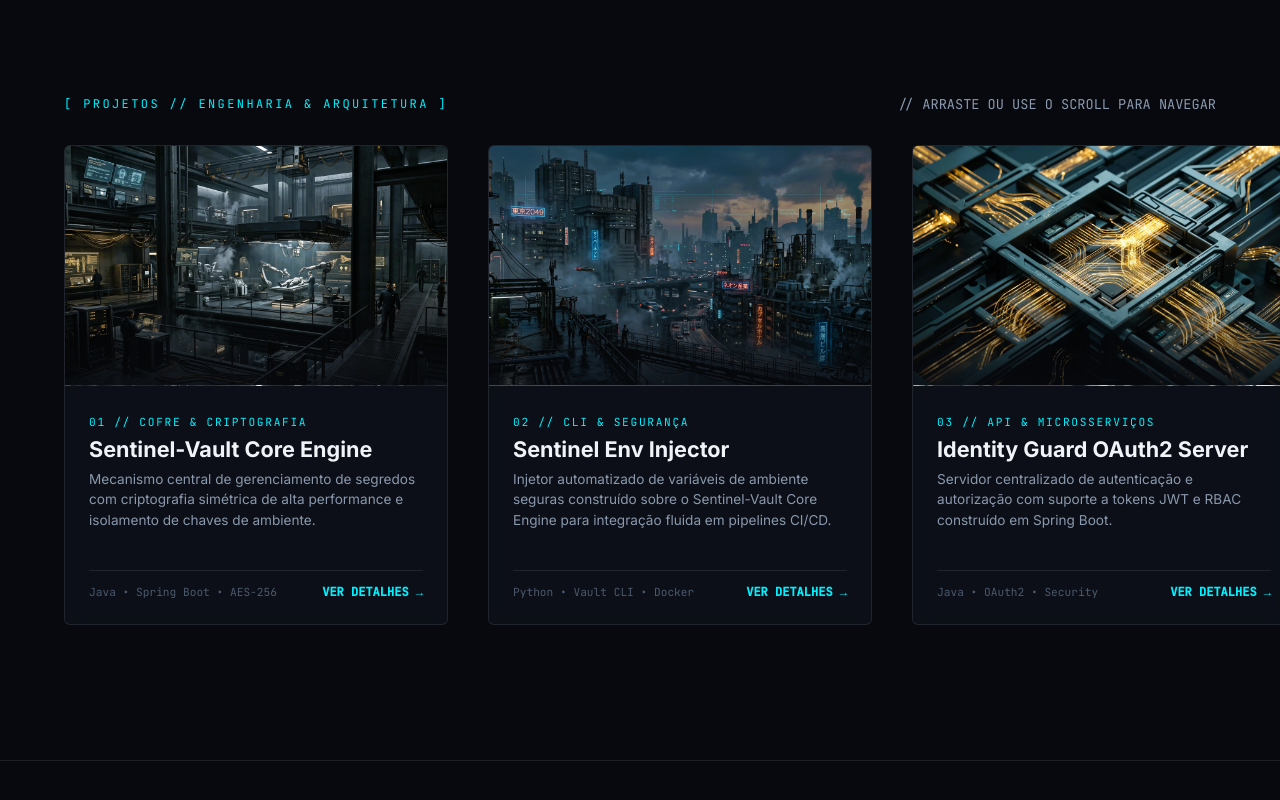
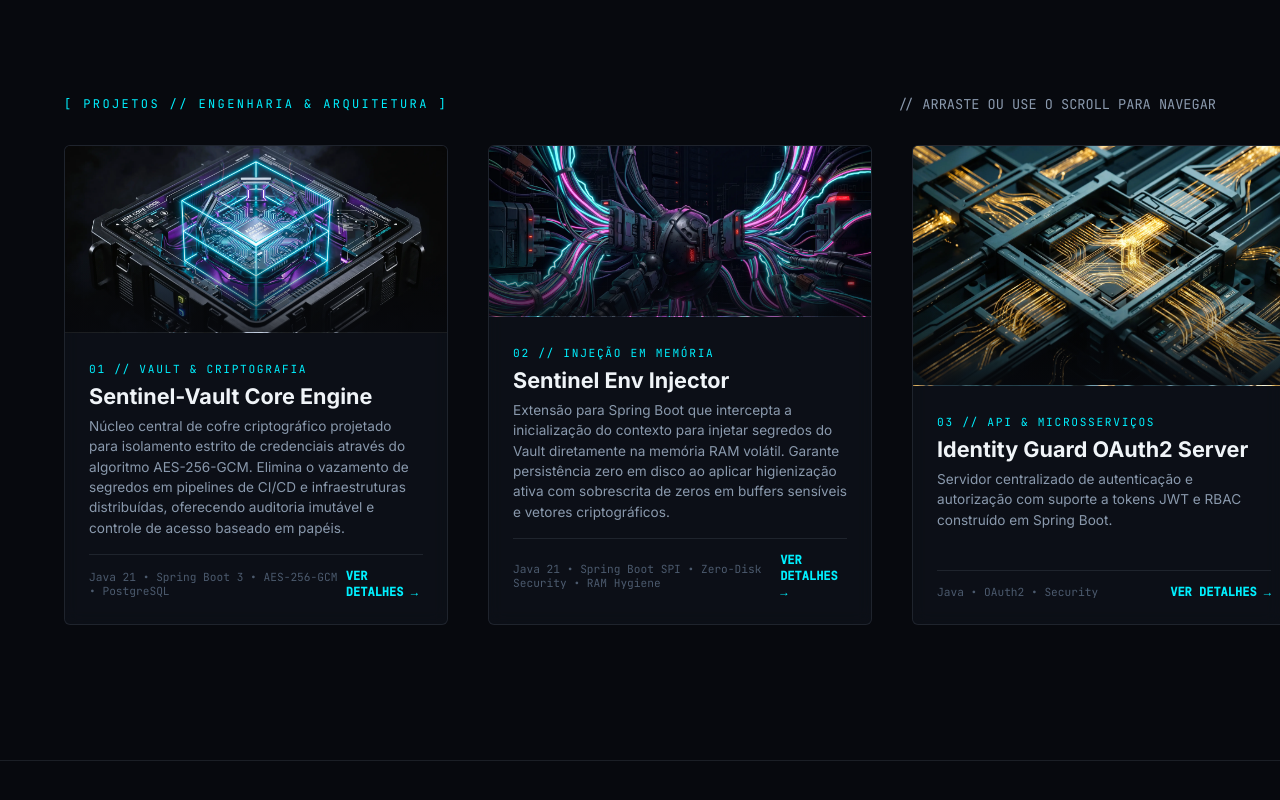
Before and after one commit to dedeus-lucas/dr4co-dev-portfolio, a website built with Vite: page index.html in a window 1280 px wide. Shown: the part 3922-4722 px from the top of the page. Built offline with nearby package versions, Linux system fonts and the light colour scheme; some packages are replaced by stand-ins of ours.

Commit message:
feat: update Sentinel-Vault and Sentinel-Env-Injector cards technical copy and i18n

```diff
--- a/index.html
+++ b/index.html
@@ -459,26 +459,28 @@
             <div
               class="project-card-image"
               style="
-                background-image: url(&quot;/assets/images/hero-1.webp&quot;);
+                background-image: url(&quot;/assets/images/sentinel-vault-img.webp&quot;);
               "
             ></div>
             <div class="project-card-body">
               <div>
                 <span class="project-card-cat" data-i18n="p1Cat"
-                  >01 // COFRE & CRIPTOGRAFIA</span
+                  >01 // VAULT & CRIPTOGRAFIA</span
                 >
                 <h3 class="project-card-title" data-i18n="p1Title">
                   Sentinel-Vault Core Engine
                 </h3>
                 <p class="project-card-desc" data-i18n="p1Desc">
-                  Mecanismo central de gerenciamento de segredos com
-                  criptografia simétrica de alta performance e isolamento de
-                  chaves de ambiente.
+                  Núcleo central de cofre criptográfico projetado para
+                  isolamento estrito de credenciais através do algoritmo
+                  AES-256-GCM. Elimina o vazamento de segredos em pipelines de
+                  CI/CD e infraestruturas distribuídas, oferecendo auditoria
+                  imutável e controle de acesso baseado em papéis.
                 </p>
               </div>
               <div class="project-card-footer">
                 <span class="project-card-techs"
-                  >Java • Spring Boot • AES-256</span
+                  >Java 21 • Spring Boot 3 • AES-256-GCM • PostgreSQL</span
                 >
                 <span class="project-card-link" data-i18n="projectCaseBtn"
                   >VER DETALHES &rarr;</span
@@ -492,26 +494,29 @@
             <div
               class="project-card-image"
               style="
-                background-image: url(&quot;/assets/images/hero-2.webp&quot;);
+                background-image: url(&quot;/assets/images/sentinel-env-injector-img.webp&quot;);
               "
             ></div>
             <div class="project-card-body">
               <div>
                 <span class="project-card-cat" data-i18n="p2Cat"
-                  >02 // CLI & SEGURANÇA</span
+                  >02 // INJEÇÃO EM MEMÓRIA</span
                 >
                 <h3 class="project-card-title" data-i18n="p2Title">
                   Sentinel Env Injector
                 </h3>
                 <p class="project-card-desc" data-i18n="p2Desc">
-                  Injetor automatizado de variáveis de ambiente seguras
-                  construído sobre o Sentinel-Vault Core Engine para integração
-                  fluida em pipelines CI/CD.
+                  Extensão para Spring Boot que intercepta a inicialização do
+                  contexto para injetar segredos do Vault diretamente na memória
+                  RAM volátil. Garante persistência zero em disco ao aplicar
+                  higienização ativa com sobrescrita de zeros em buffers
+                  sensíveis e vetores criptográficos.
                 </p>
               </div>
               <div class="project-card-footer">
                 <span class="project-card-techs"
-                  >Python • Vault CLI • Docker</span
+                  >Java 21 • Spring Boot SPI • Zero-Disk Security • RAM
+                  Hygiene</span
                 >
                 <span class="project-card-link" data-i18n="projectCaseBtn"
                   >VER DETALHES &rarr;</span
--- a/src/scripts/i18n.js
+++ b/src/scripts/i18n.js
@@ -46,7 +46,7 @@ export const translations = {
       "Aprofundamento no ecossistema Java/Spring Boot, proteção de APIs RESTful (OAuth2/JWT), conceitos de criptografia, conteinerização com Docker e noções de Cloud Security.",
     j2026Title: "Projetos Reais & Expansão",
     j2026Desc:
-      "Desenvolvimento de soluções em escala, integração multi-framework com Python para automação e scripts, conhecimentos em Node.js e aplicação practical de IA no fluxo de trabalho.",
+      "Desenvolvimento de soluções em escala, integração multi-framework com Python para automação e scripts, conhecimentos em Node.js e aplicação prática de IA no fluxo de trabalho.",
     jFutureTitle: "Especialização & Soluções",
     jFutureDesc:
       "Foco contínuo no aprimoramento de AppSec, pipelines robustos de DevSecOps, estudos em System Design e arquitetura de sistemas distribuídos.",
@@ -73,15 +73,15 @@ export const translations = {
     projectsScrollHint: "// ARRASTE OU USE O SCROLL PARA NAVEGAR",
     projectCaseBtn: "VER DETALHES \u2192",
 
-    p1Cat: "01 // COFRE & CRIPTOGRAFIA",
+    p1Cat: "01 // VAULT & CRIPTOGRAFIA",
     p1Title: "Sentinel-Vault Core Engine",
     p1Desc:
-      "Mecanismo central de gerenciamento de segredos com criptografia simétrica de alta performance e isolamento de chaves de ambiente.",
+      "Núcleo central de cofre criptográfico projetado para isolamento estrito de credenciais através do algoritmo AES-256-GCM. Elimina o vazamento de segredos em pipelines de CI/CD e infraestruturas distribuídas, oferecendo auditoria imutável e controle de acesso baseado em papéis.",
 
-    p2Cat: "02 // CLI & SEGURANÇA",
+    p2Cat: "02 // INJEÇÃO EM MEMÓRIA",
     p2Title: "Sentinel Env Injector",
     p2Desc:
-      "Injetor automatizado de variáveis de ambiente seguras construído sobre o Sentinel-Vault Core Engine para integração fluida em pipelines CI/CD.",
+      "Extensão para Spring Boot que intercepta a inicialização do contexto para injetar segredos do Vault diretamente na memória RAM volátil. Garante persistência zero em disco ao aplicar higienização ativa com sobrescrita de zeros em buffers sensíveis e vetores criptográficos.",
 
     p3Cat: "03 // API & MICROSSERVIÇOS",
     p3Title: "Identity Guard OAuth2 Server",
@@ -206,12 +206,12 @@ export const translations = {
     p1Cat: "01 // VAULT & CRYPTOGRAPHY",
     p1Title: "Sentinel-Vault Core Engine",
     p1Desc:
-      "Core secrets management engine featuring high-performance symmetric encryption and environment key isolation.",
+      "Central cryptographic vault core engineered for strict credential isolation via the AES-256-GCM algorithm. Eliminates secret leakage across CI/CD pipelines and distributed infrastructures while providing immutable auditing and role-based access control.",
 
-    p2Cat: "02 // CLI & SECURITY",
+    p2Cat: "02 // IN-MEMORY INJECTION",
     p2Title: "Sentinel Env Injector",
     p2Desc:
-      "Automated secure environment variable injector built on top of Sentinel-Vault Core Engine for seamless CI/CD integration.",
+      "Spring Boot extension that intercepts context initialization to inject Vault secrets directly into volatile RAM memory. Guarantees zero-disk persistence by applying active hygiene with zero-overwrite across sensitive buffers and cryptographic vectors.",
 
     p3Cat: "03 // API & MICROSERVICES",
     p3Title: "Identity Guard OAuth2 Server",
```
Also changed, not shown: public/assets/images/sentinel-env-injector-img.webp (added), public/assets/images/sentinel-vault-img.webp (added).
